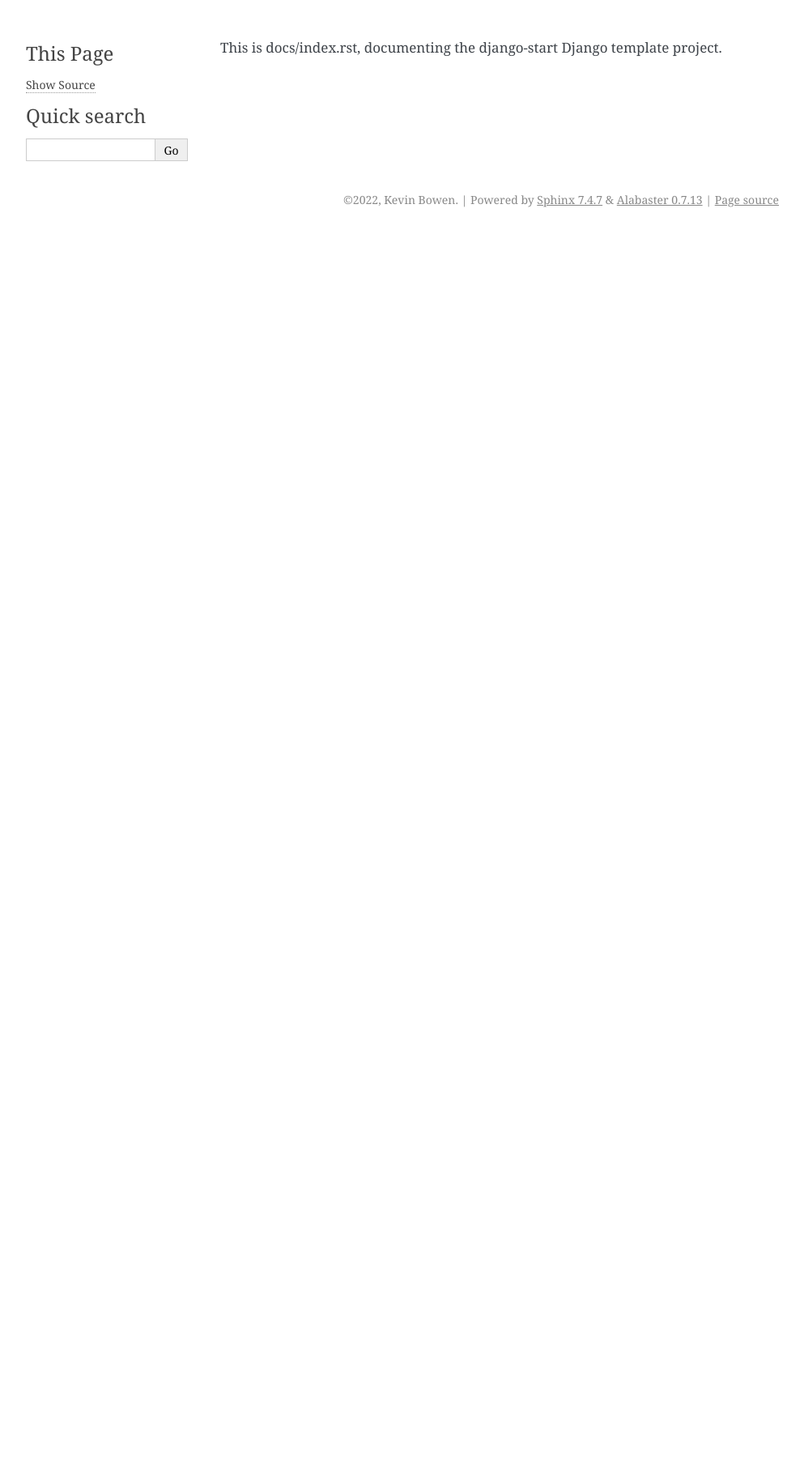
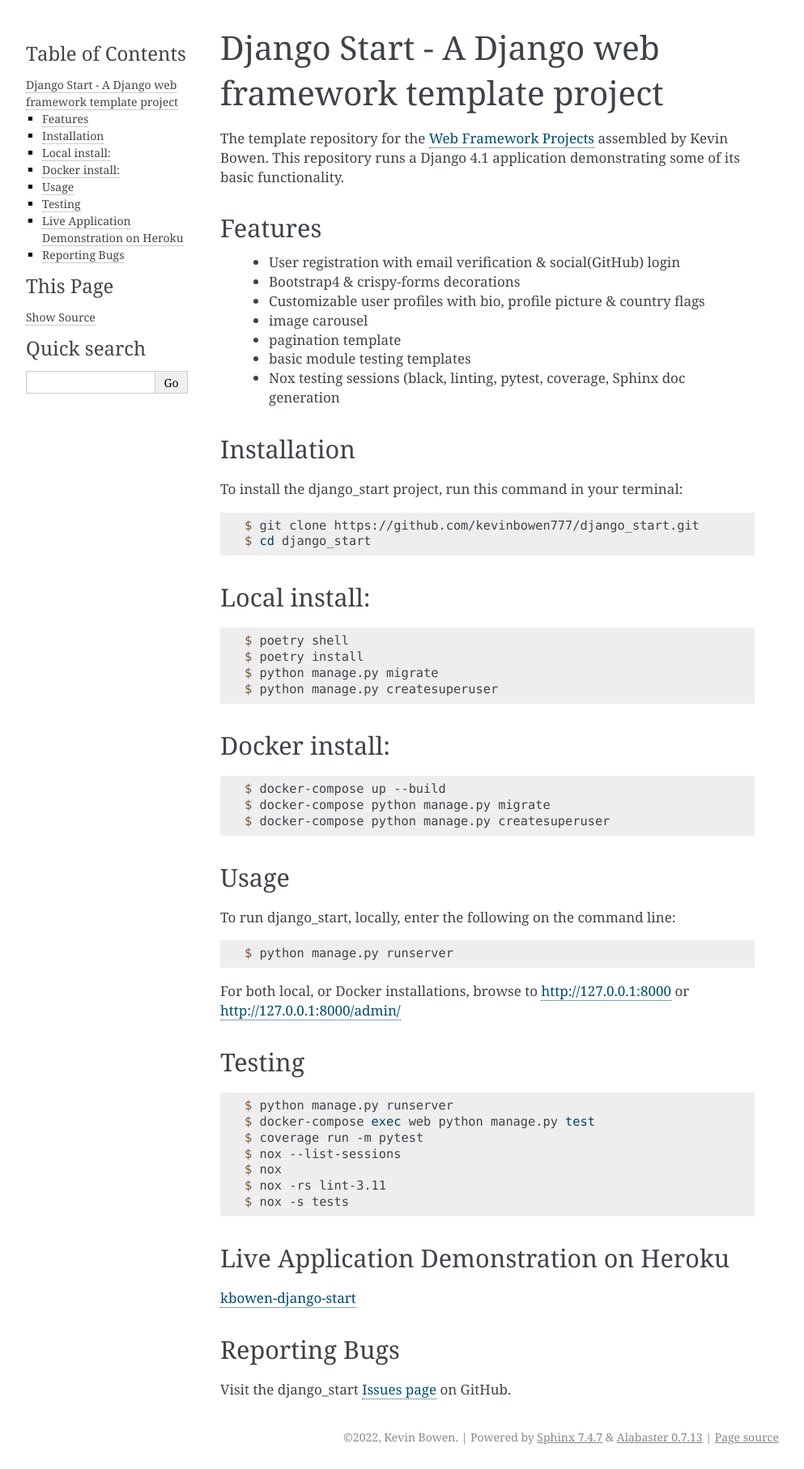
Before and after one commit to kevinbowen777/django-start, a Sphinx documentation site: the page built from docs/index.rst, in a window 1280 px wide. Shown: the whole page at 81% size, without its empty margins (148-1141 px from the left). Built offline with Sphinx 7.4.7, drawn with Linux system fonts in a browser that asks for light colours; before the commit the page ends 900 px from its top, so only the background shows below that.

Commit message:
Build initial Sphinx documents

```diff
--- a/docs/index.rst
+++ b/docs/index.rst
@@ -1,2 +1,90 @@
-This is docs/index.rst,
-documenting the django-start Django template project.
+Django Start - A Django web framework template project
+======================================================
+
+.. toctree::
+   :hidden:
+   :maxdepth: 1
+
+   license
+
+The template repository for the
+`Web Framework Projects <https://github.com/kevinbowen777/web-project-index>`_
+assembled by Kevin Bowen.
+This repository runs a Django 4.1 application demonstrating some of its
+basic functionality.
+
+Features
+--------
+
+ * User registration with email verification & social(GitHub) login
+ * Bootstrap4 & crispy-forms decorations
+ * Customizable user profiles with bio, profile picture & country flags
+ * image carousel
+ * pagination template
+ * basic module testing templates
+ * Nox testing sessions (black, linting, pytest, coverage, Sphinx doc generation
+
+Installation
+------------
+
+To install the django_start project,
+run this command in your terminal:
+
+.. code-block:: console
+
+   $ git clone https://github.com/kevinbowen777/django_start.git
+   $ cd django_start
+
+Local install:
+--------------
+
+.. code-block:: console
+
+   $ poetry shell
+   $ poetry install
+   $ python manage.py migrate
+   $ python manage.py createsuperuser
+
+
+Docker install:
+---------------
+
+.. code-block:: console
+
+   $ docker-compose up --build
+   $ docker-compose python manage.py migrate
+   $ docker-compose python manage.py createsuperuser
+
+
+Usage
+-----
+
+To run django_start, locally, enter the following on the command line:
+
+.. code-block:: console
+
+   $ python manage.py runserver
+
+For both local, or Docker installations, browse to `<http://127.0.0.1:8000>`_ or `<http://127.0.0.1:8000/admin/>`_
+
+Testing
+-------
+
+.. code-block:: console
+
+   $ python manage.py runserver
+   $ docker-compose exec web python manage.py test
+   $ coverage run -m pytest
+   $ nox --list-sessions
+   $ nox
+   $ nox -rs lint-3.11
+   $ nox -s tests
+
+Live Application Demonstration on Heroku
+----------------------------------------
+`kbowen-django-start <https://kbowen-django-start.herokuapp.com/>`_
+
+Reporting Bugs
+--------------
+
+Visit the django_start `Issues page <https://github.com/kevinbowen777/django_start/issues>`_ on GitHub.
--- /dev/null
+++ b/docs/license.rst
@@ -0,0 +1,4 @@
+License
+=======
+
+.. include:: ../LICENSE
```
